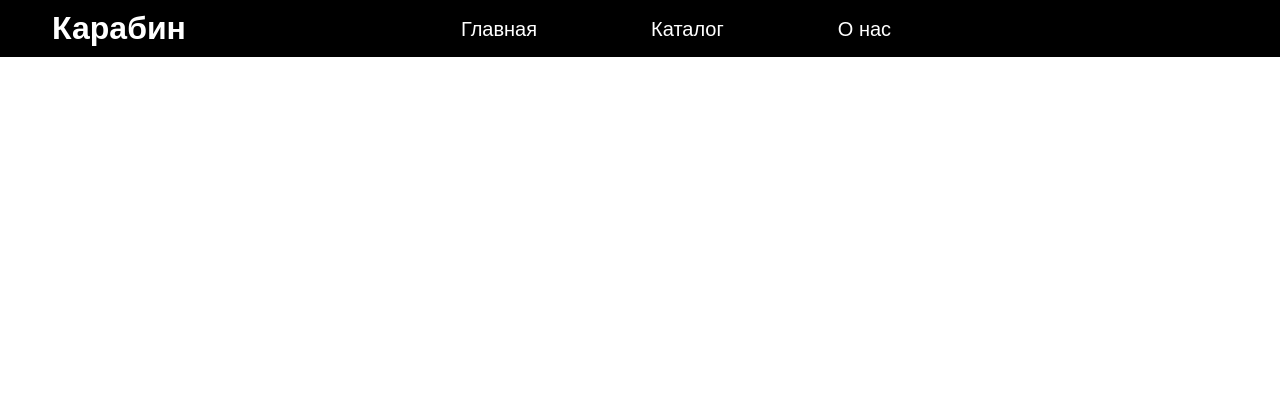
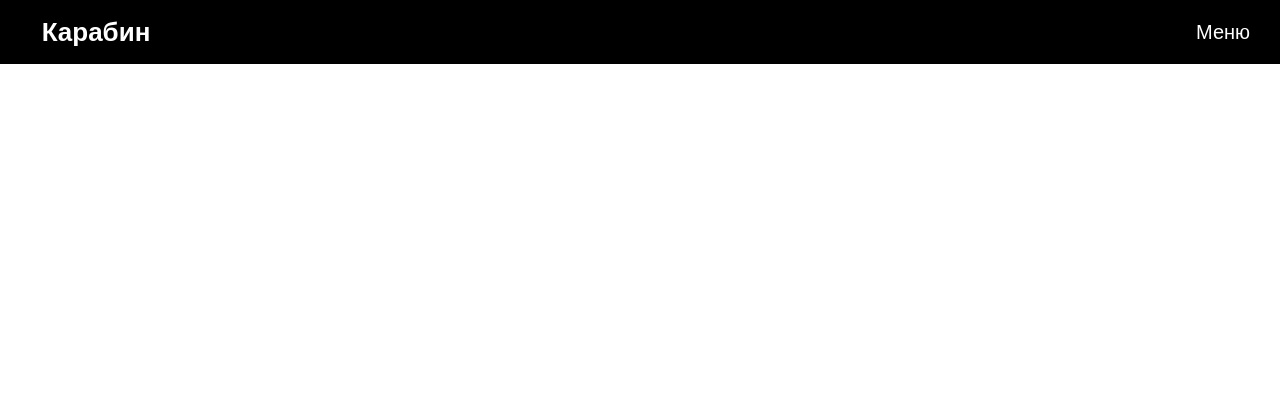
Before and after one commit to golubtsov/carabin, a PHP site: page /page/product.html in a window 1280 px wide. Shown: the top 420 px of the page. Run offline with PHP 8.4, Linux system fonts and the light colour scheme; some web fonts are replaced.

Commit message:
новое меню

```diff
--- a/package.json
+++ b/package.json
@@ -10,6 +10,7 @@
   "license": "ISC",
   "dependencies": {
     "body-parser": "^1.20.1",
+    "bootstrap": "^5.2.3",
     "cors": "^2.8.5",
     "express": "^4.18.2",
     "mysql": "^2.18.1",
--- a/page/product.html
+++ b/page/product.html
@@ -16,20 +16,20 @@
 
     <div class="wrapper">
         <div class="menu">
-            <div class="blockLogo">
-                <h1 class="textLogo">Карабин</h1>
-            </div>
-            <div class="blockLink">
-                <ul>
-                    <li><a href="/" class="link">Главная</a></li>
-                    <li><a href="/page/catalog.html?products=all" class="link">Каталог</a></li>
-                    <li><a href="/page/about.html" class="link">О нас</a></li>
-                </ul>
-            </div>
-            <div class="blockOrder">
-                <ul>
-                    <li><a href="/page/basket.html" class="basket">Корзина</a></li>
-                    <!-- <li><a href="/page/login.html" class="basket">Войти</a></li> -->
+            <nav>
+                <div class="blockLogo">
+                    <h1 class="textLogo"><a href="/">Карабин</a></h1>
+                </div>
+                <div class="blc-btn">
+                    <div class="btn-scroll">Меню</div>
+                </div>
+            </nav>
+            <div class="blc-items">
+                <ul class="items">
+                    <li class="item-link"><a href="/">Главная</a></li>
+                    <li class="item-link"><a href="/page/catalog.html?products=all">Каталог</a></li>
+                    <li class="item-link"><a href="/page/about.html">О нас</a></li>
+                    <li class="item-link"><a class="basket" href="/page/basket.html">Корзина</a></li>
                 </ul>
             </div>
         </div>
@@ -69,6 +69,7 @@
     <script src="/script/add_basket.js"></script>
     <script src="/script/product.js"></script>
     <script src="/script/popap.js"></script>
+    <script src="/script/work_menu.js"></script>
 
 </body>
 </html>
--- a/script/main.js
+++ b/script/main.js
@@ -49,11 +49,6 @@ function create_card_prod(criterion, block){
     }
 }
 
-// ф-ия отправляет название продукта в localStorage, чтобы потом, когда пользователь перейдет на product.html, взять эти данные, сделать запрос в бд, получить ответ и вывести его в виде искомого товара
-function send_name_prod(name){
-    localStorage.setItem('name_product', name);
-}
-
 get_categories();
 get_pop_product();
 get_new_product();
--- a/script/product.js
+++ b/script/product.js
@@ -25,13 +25,13 @@ function create_about_prod(prod){
             <h2>${prod.name_product}</h2>
         </div>
         <div>
-            <h2>${prod.producer}</h2>
+            <p>${prod.produser}</p>
         </div>
         <div>
-            <h2>${prod.about}</h2>
+            <p>${prod.about}</p>
         </div>
         <div>
-            <h2>${prod.price}</h2>
+            <p>${prod.price} руб</p>
         </div>
         <div class="btn_buy">
             <button class="add_bas">Добавить в корзину</button>
--- /dev/null
+++ b/script/work_menu.js
@@ -0,0 +1,25 @@
+const btn_menu = document.querySelector('.btn-scroll');
+const blc_items = document.querySelector('.blc-items');
+btn_menu.addEventListener('click', check_manu);
+
+function check_manu(){
+    if(!btn_menu.classList.contains('active')){
+        btn_menu.classList.add('active');
+        get_menu()
+    } else if(btn_menu.classList.contains('active')){
+        btn_menu.classList.remove('active');
+        close_manu()
+    }
+}
+
+function close_manu(){
+    blc_items.style.opacity = 0;
+    blc_items.style.height = 0;
+    blc_items.style.display = 'none';
+}
+
+function get_menu(){
+    blc_items.style.display = 'block';
+    blc_items.style.height = blc_items.scrollHeight + 'px';
+    blc_items.style.opacity = 1;
+}
--- a/style/card.css
+++ b/style/card.css
@@ -1,9 +1,10 @@
 @import url('https://fonts.googleapis.com/css2?family=Bona+Nova:ital@1&family=Italianno&family=Roboto:ital,wght@1,100&display=swap');
 
+/* ========== CARD PRODUCT ========== */
 .card_block {
     margin: 50px auto;
     width: 280px;
-    max-height: 460px;
+    max-height: 440px;
     background-color: #fff;
     text-align: center;
     font-size: 15px;
@@ -47,13 +48,7 @@
     color: #DF1D1D;
 }
 
-
-
-
-
-
-
-
+/* ========== BLOCK CATEGORIES ========== */
 
 .item_category {
     width: 280px;
--- a/style/style.css
+++ b/style/style.css
@@ -12,7 +12,7 @@
     width: 100%;
 }
 
-.menu {
+/* .menu {
     width: 100%;
     display: flex;
     background-color: #000000;
@@ -31,10 +31,14 @@
     width: 10%;
     display: flex;
     justify-content: center;
-    color: white;
     font-size: 16px;
     padding: 10px 25px;
     margin-left: 30px;
+}
+
+.blockLogo a {
+    color: white;
+    text-decoration: none;
 }
 
 .blockLink {
@@ -85,6 +89,81 @@
     background-color: #FAFF00;
     padding: 5px 15px;
     border-radius: 5px;
+} */
+
+.menu {
+    width: 100%;
+    font-family: Arial, Helvetica, sans-serif;
+}
+
+nav {
+    width: 100%;
+    height: 64px;
+    display: grid;
+    grid-template-columns: 15% 85%;
+    background-color: #000000;
+    color: white;
+    font-size: 20px;
+}
+
+.textLogo {
+    display: flex;
+    align-items: center;
+    justify-content: center;
+    font-size: 26px;
+    line-height: 64px;
+}
+
+.textLogo a {
+    color: white;
+    text-decoration: none;
+}
+
+.blc-btn {
+    width: 100%;
+    display: flex;
+    align-items: center;
+    justify-content: right;
+}
+
+.btn-scroll {
+    width: 64px;
+    height: 64px;
+    line-height: 64px;
+    margin: 0 20px;
+    cursor: pointer;
+}
+
+.blc-items {
+    display: none;
+    height: 0;
+    opacity: 0;
+    background-color: #000000;
+    transition: all 0.3s ease-in-out;
+}
+
+.items {
+    margin: auto;
+    display: block;
+    text-align: center;
+    width: 100%;
+    list-style-type: none;
+    font-size: 20px;
+    margin-left: -40px;
+}
+
+.item-link {
+    width: 100%;
+    padding: 10px 0;
+}
+
+.item-link:hover {
+    background-color: red;
+}
+
+.item-link a {
+    text-decoration: none;
+    color: white;
 }
 
 /* ========== SCREENSAVER ========== */
```
Also changed, not shown: index.html (+24 -3 lines), page/about.html (+17 -16 lines), page/basket.html (+15 -14 lines), page/catalog.html (+15 -14 lines), images/free-icon-menu-5949637.png (added), package-lock.json.
